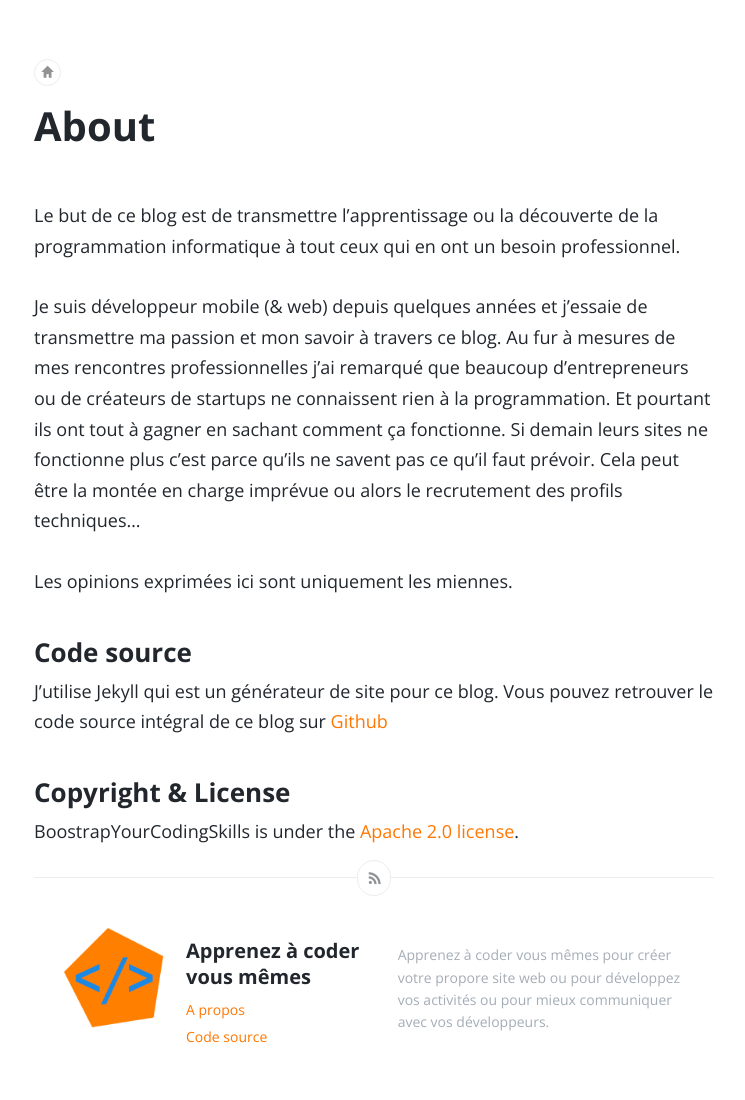
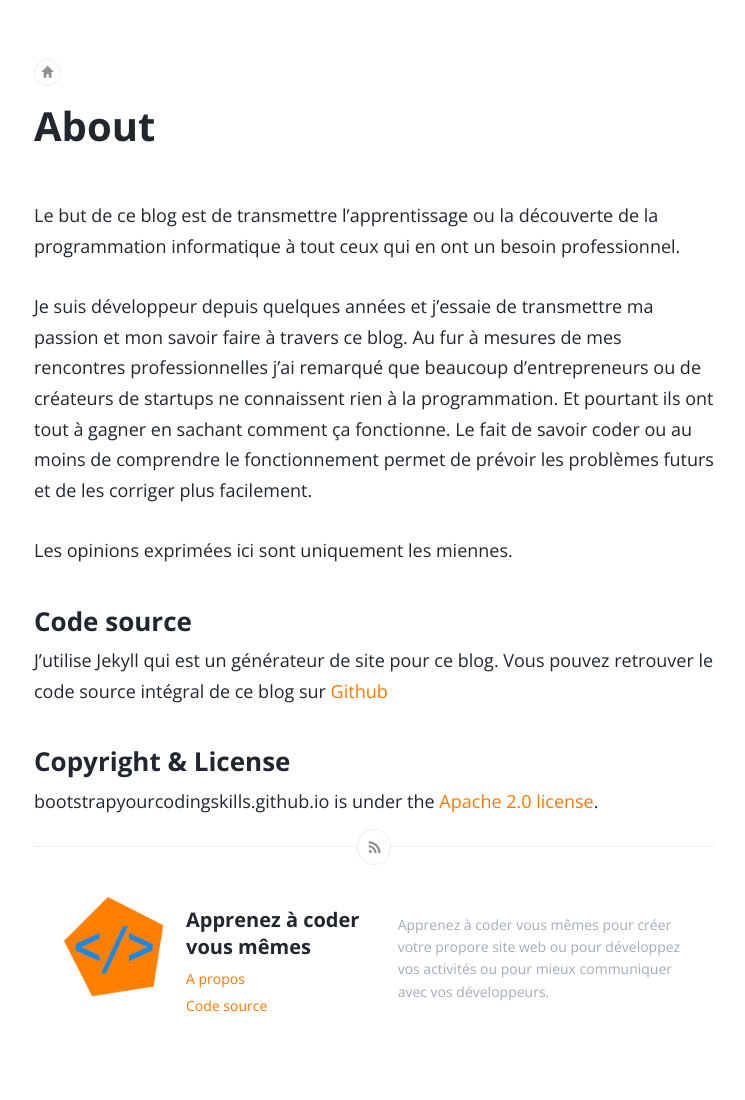
Before and after one commit to BootstrapYourCodingSkills/bootstrapyourcodingskills.github.io, a Jekyll site: the page built from about.md, in a window 1280 px wide. Shown: the whole page, without its empty margins (266-1011 px from the left). Built offline with Jekyll 4.4.1, drawn with Linux system fonts in a browser that asks for light colours; after the commit the page ends 1070 px from its top, so only the background shows below that.

Commit message:
Update About

```diff
--- a/about.md
+++ b/about.md
@@ -6,7 +6,7 @@ permalink: /about/
 
 Le but de ce blog est de transmettre l'apprentissage ou la découverte de la programmation informatique à tout ceux qui en ont un besoin professionnel.
 
-Je suis développeur mobile (& web) depuis quelques années et j'essaie de transmettre ma passion et mon savoir à travers ce blog. Au fur à mesures de mes rencontres professionnelles j'ai remarqué que beaucoup d'entrepreneurs ou de créateurs de startups ne connaissent rien à la programmation. Et pourtant ils ont tout à gagner en sachant comment ça fonctionne. Si demain leurs sites ne fonctionne plus c'est parce qu'ils ne savent pas ce qu'il faut prévoir. Cela peut être la montée en charge imprévue ou alors le recrutement des profils techniques...
+Je suis développeur depuis quelques années et j'essaie de transmettre ma passion et mon savoir faire à travers ce blog. Au fur à mesures de mes rencontres professionnelles j'ai remarqué que beaucoup d'entrepreneurs ou de créateurs de startups ne connaissent rien à la programmation. Et pourtant ils ont tout à gagner en sachant comment ça fonctionne. Le fait de savoir coder ou au moins de comprendre le fonctionnement permet de prévoir les problèmes futurs et de les corriger plus facilement.
 
 Les opinions exprimées ici sont uniquement les miennes.
 
@@ -17,4 +17,4 @@ Vous pouvez retrouver le code source intégral de ce blog sur [Github](https://g
 
 ### Copyright & License
 
-BoostrapYourCodingSkills is under the [Apache 2.0 license](http://www.apache.org/licenses/LICENSE-2.0).
+bootstrapyourcodingskills.github.io is under the [Apache 2.0 license](http://www.apache.org/licenses/LICENSE-2.0).
```
